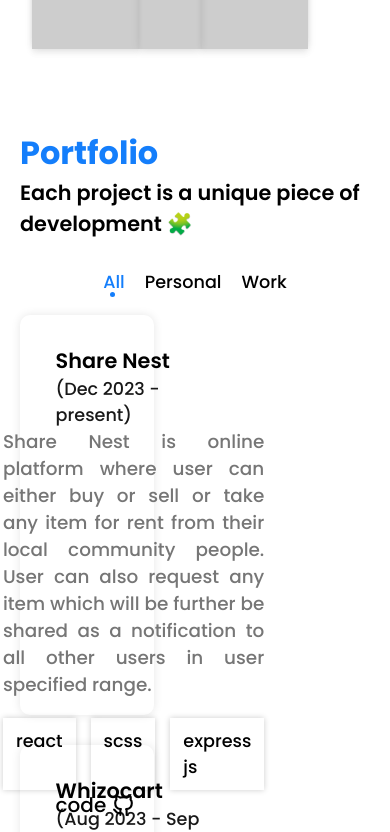
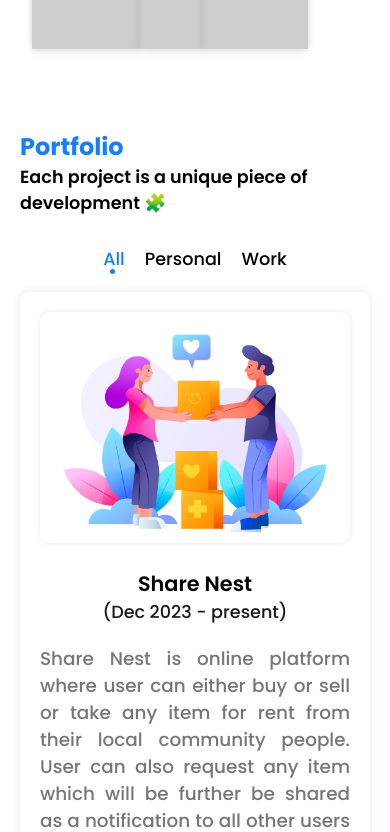
Before and after one commit to arumuga007/portfolio, a React (Create React App) app: page / in a window 390 px wide. Shown: the part 2743-3575 px from the top of the page. Built offline with nearby package versions, Linux system fonts and the light colour scheme.

Commit message:
project section UI optmised for mobile view

```diff
--- a/src/styles/projects/projects.module.css
+++ b/src/styles/projects/projects.module.css
@@ -3,6 +3,7 @@
     display: flex;
     flex-direction: column;
     gap: 30px;
+    width: 84vw;
 }
 .header-container {
     display: flex;
@@ -21,6 +22,8 @@
     display: flex;
     flex-direction: column;
     gap: 20px;
+    width: 100%;
+    align-items: center;
 }
 .type-of-project {
     display: flex;
@@ -54,7 +57,7 @@
     display: flex;
     flex-direction: column;
     gap: 30px;
-    width: calc(100vw - 16rem);
+    width: 100%;
     height: auto;
     margin-bottom: 20px;
     align-items: center;
@@ -68,12 +71,12 @@
     max-width: 1000px;
     padding: 20px;
     box-sizing: border-box;
-    height: 400px;
+    min-height: 400px;
     box-shadow: 0px 0px 10px rgba(0,0,0,.1);
     border-radius: 10px;
 }
 .image-container {
-    height: 100%;
+    height: 360px;
     width: 55%;
     overflow: hidden;
     box-shadow: 0px 0px 5px rgba(0,0,0,.1);
@@ -82,7 +85,6 @@
 .image-container img {
     height: auto;
     width: 100%;
-    min-height: 100%;
 }
 .image-container img:hover {
     transform: translateY(calc(360px - 100%));
@@ -97,6 +99,7 @@
     box-sizing: border-box;
     width: 40vw;
     align-items: center;
+    gap: 20px;
 }
 .project-title {
     font-size: 1.3rem;
@@ -154,3 +157,60 @@
 .source-code-container:hover {
     color: #147efb;
 }
+@media screen and (max-width: 1000px) {
+    .container {
+        width: calc(100vw - 80px);
+    }
+}
+
+@media screen and (max-width: 760px) {
+    .title {
+        font-size: 1.5rem;
+    }
+    .subTitle {
+        font-size: 1.1rem;
+    }
+    .image-container {
+        height: calc(90vw - 120px);
+        max-height: 400px;
+    }
+    .image-container img:hover {
+        transform: translateY(calc(min(400px, calc(90vw - 120px)) - 100%));
+    }
+}
+@media screen and (max-width: 899px) {
+    .single-project-container {
+        flex-direction: column;
+        max-width: 600px;
+    }
+    .image-container {
+        width: 100%;
+    }
+    .details-container {
+        width: 100%;
+    }
+    .project-technologyUsed-container {
+        justify-content: center;
+    }
+    .source-deploy-container {
+        align-self: center;
+    }
+}
+@media screen and (max-width: 400px) {
+    .container {
+        width: calc(100vw - 40px);
+    }
+}
+@media screen and (max-width: 500px) {
+    .project-title-container {
+        display: flex;
+        flex-direction: column;
+        width: 100%;
+        align-self: flex-start;
+    }
+    .project-title, .period {
+        align-self: center;
+
+
+    }
+}
```
